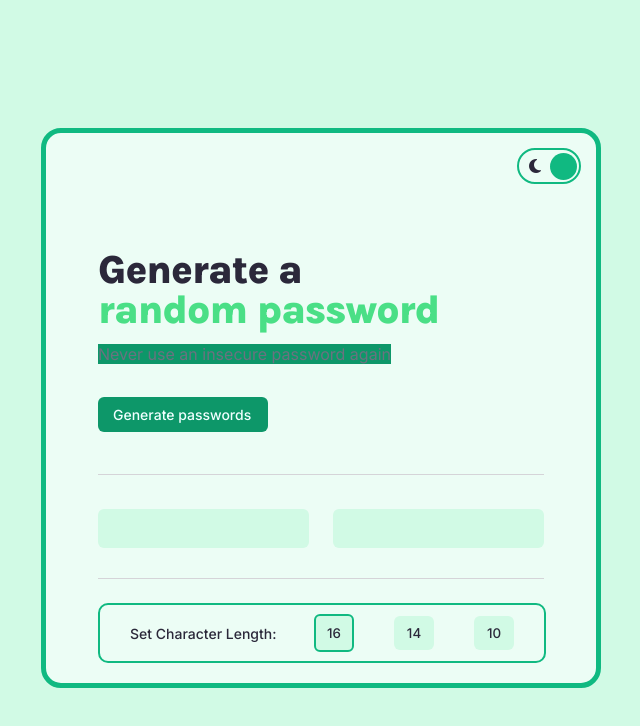
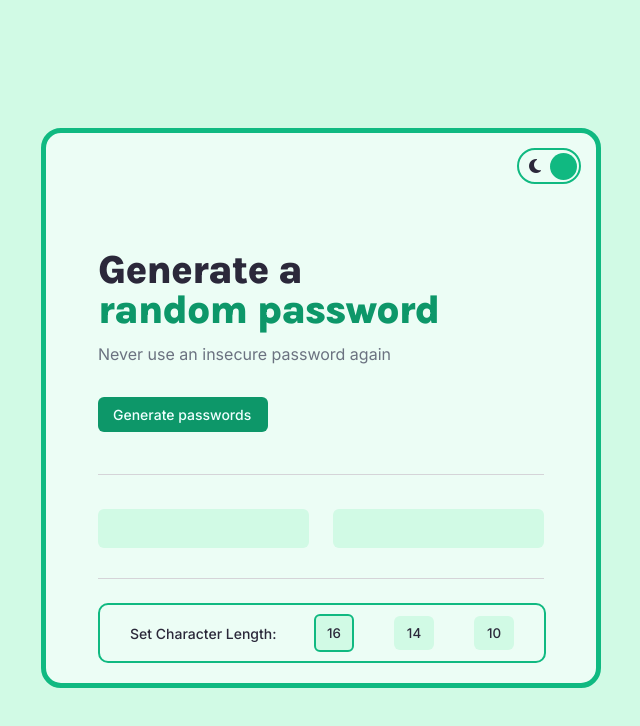
Before and after one commit to probablyliquid/random-password-generator, a plain HTML site: page index.html in a window 1280 px wide. Both pictures are taken after a click on the element 876 px from the left and 166 px from the top of the page. Shown: the whole page, without its empty margins (327-967 px from the left). Drawn offline with Linux system fonts and the light colour scheme.

Commit message:
styling changes

```diff
--- a/styles.css
+++ b/styles.css
@@ -335,6 +335,6 @@ body.light .char-btn {
 body.light #generate {
   background-color: #0d9769;
 }
-body.light #tagline-text {
-  background-color: #0d9769;
+body.light #random-text {
+  color: #0d9769;
 }
```
